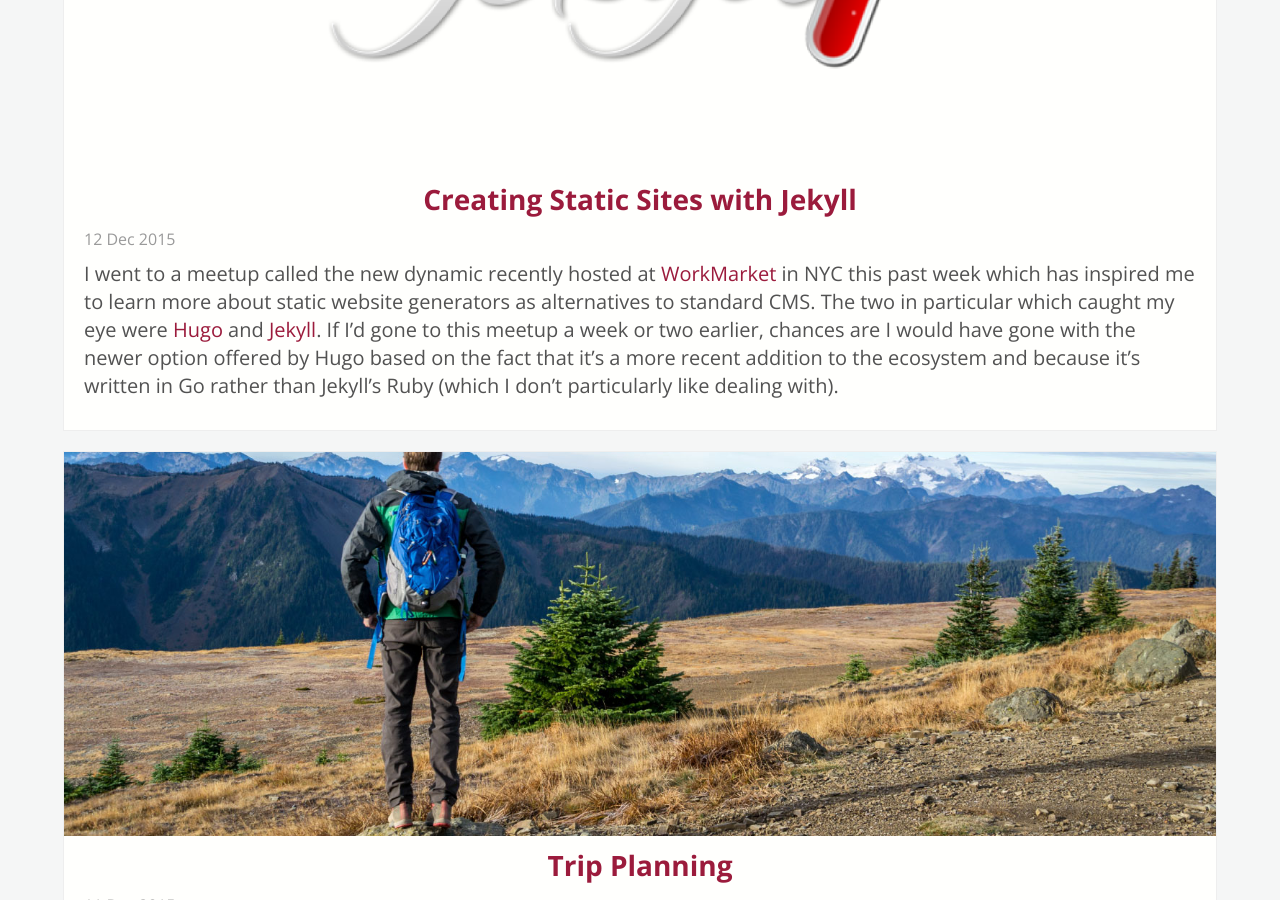
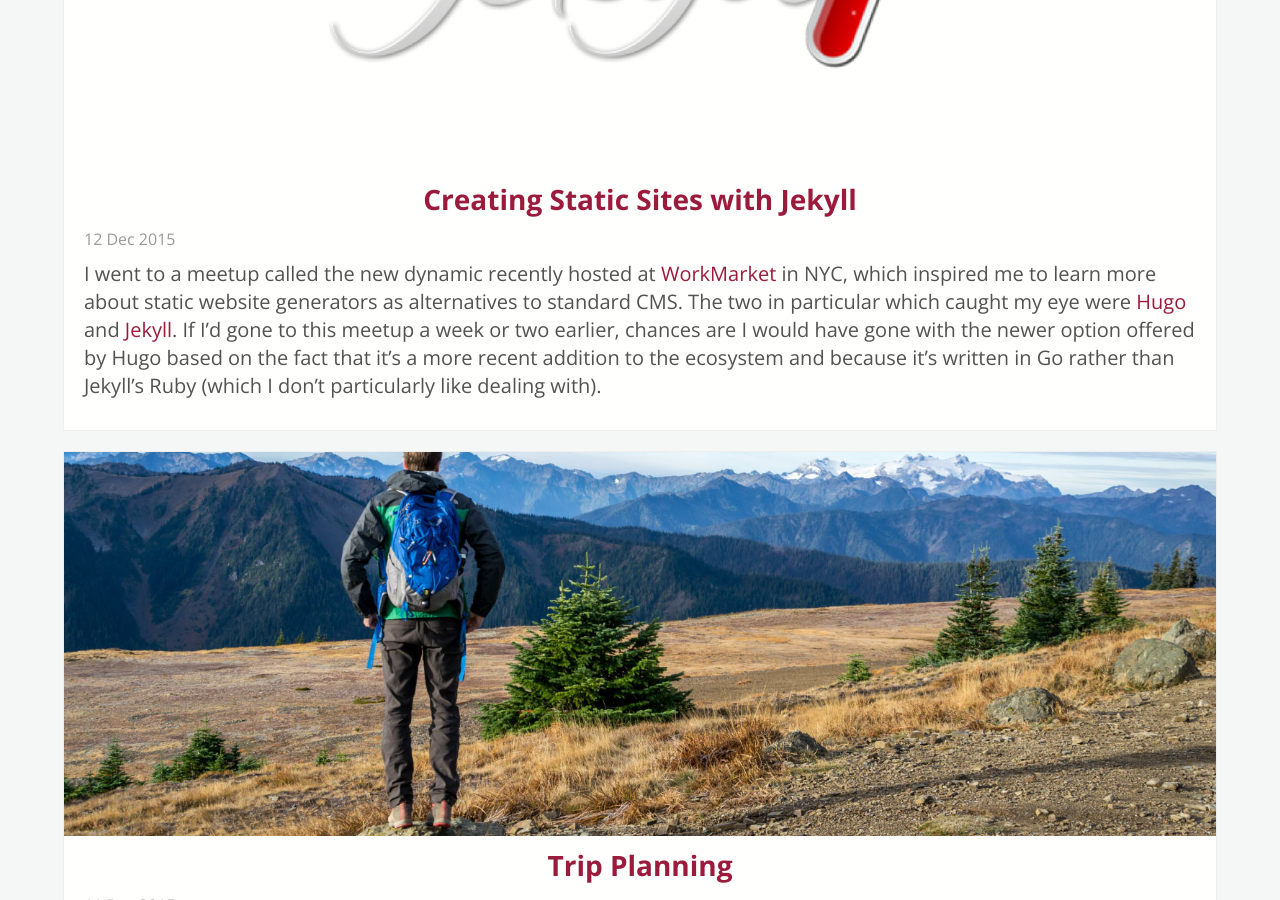
Before and after one commit to Arafiel/andreyryazanov.com, a Jekyll site: the page built from index.html, in a window 1280 px wide and 900 px high, scrolled down 1018 px. Built offline with Jekyll 4.4.1, drawn with Linux system fonts in a browser that asks for light colours.

Commit message:
updated a post

```diff
--- a/_posts/2015-12-12-jekyll-static-site.md
+++ b/_posts/2015-12-12-jekyll-static-site.md
@@ -7,7 +7,7 @@ tags: [jekyll, static site, angularJS]
 description: "Rebuilding a personal blog using github pages and Jekyll to create a fast-loading static website."
 ---
 
-I went to a meetup called {{static is}} the new dynamic recently hosted at  [WorkMarket](https://www.workmarket.com "WorkMarket") in NYC this past week which has inspired me to learn more about static website generators as alternatives to standard CMS.  The two in particular which caught my eye were [Hugo](https://gohugo.io/ "Hugo") and [Jekyll](http://jekyllrb.com "Jekyll").  If I’d gone to this meetup a week or two earlier, chances are I would have gone with the newer option offered by Hugo based on the fact that it’s a more recent addition to the ecosystem and because it’s written in Go rather than Jekyll’s Ruby (which I don’t particularly like dealing with).
+I went to a meetup called {{static is}} the new dynamic recently hosted at [WorkMarket](https://www.workmarket.com "WorkMarket") in NYC, which inspired me to learn more about static website generators as alternatives to standard CMS.  The two in particular which caught my eye were [Hugo](https://gohugo.io/ "Hugo") and [Jekyll](http://jekyllrb.com "Jekyll").  If I’d gone to this meetup a week or two earlier, chances are I would have gone with the newer option offered by Hugo based on the fact that it’s a more recent addition to the ecosystem and because it’s written in Go rather than Jekyll’s Ruby (which I don’t particularly like dealing with).
 
 That said, I’ve chosen to go with Jekyll because they recently released a much-upgraded version in the form of Jekyll 3.0, combined with the fact that it is generally much more supported by services such as [Cloud Cannon](http://cloudcannon.com "Cloud Cannon") and the US Government’s own [Federalist](https://federalist.18f.gov "Federalist").
 
```
Also changed, not shown: 1 other file.
